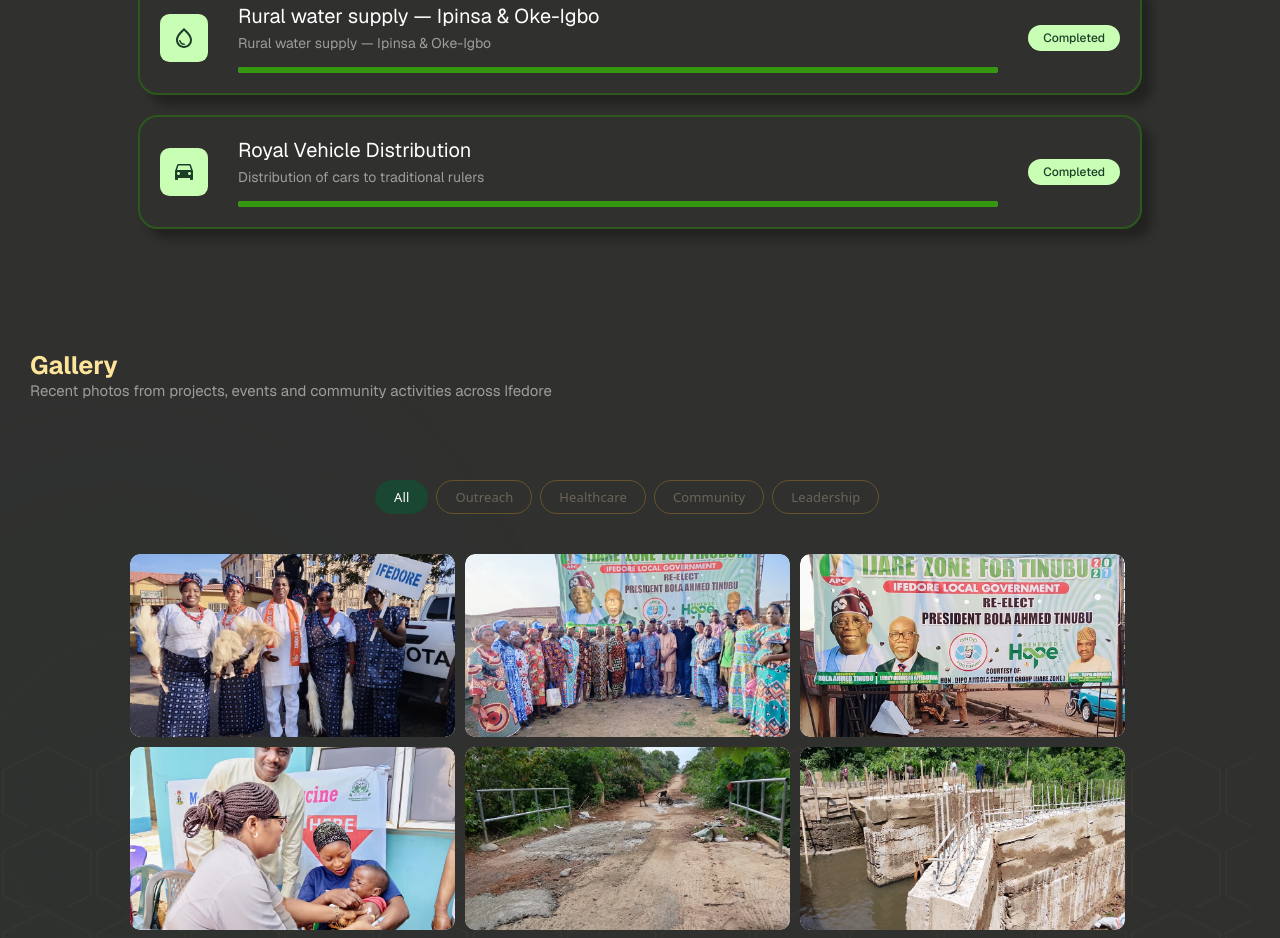
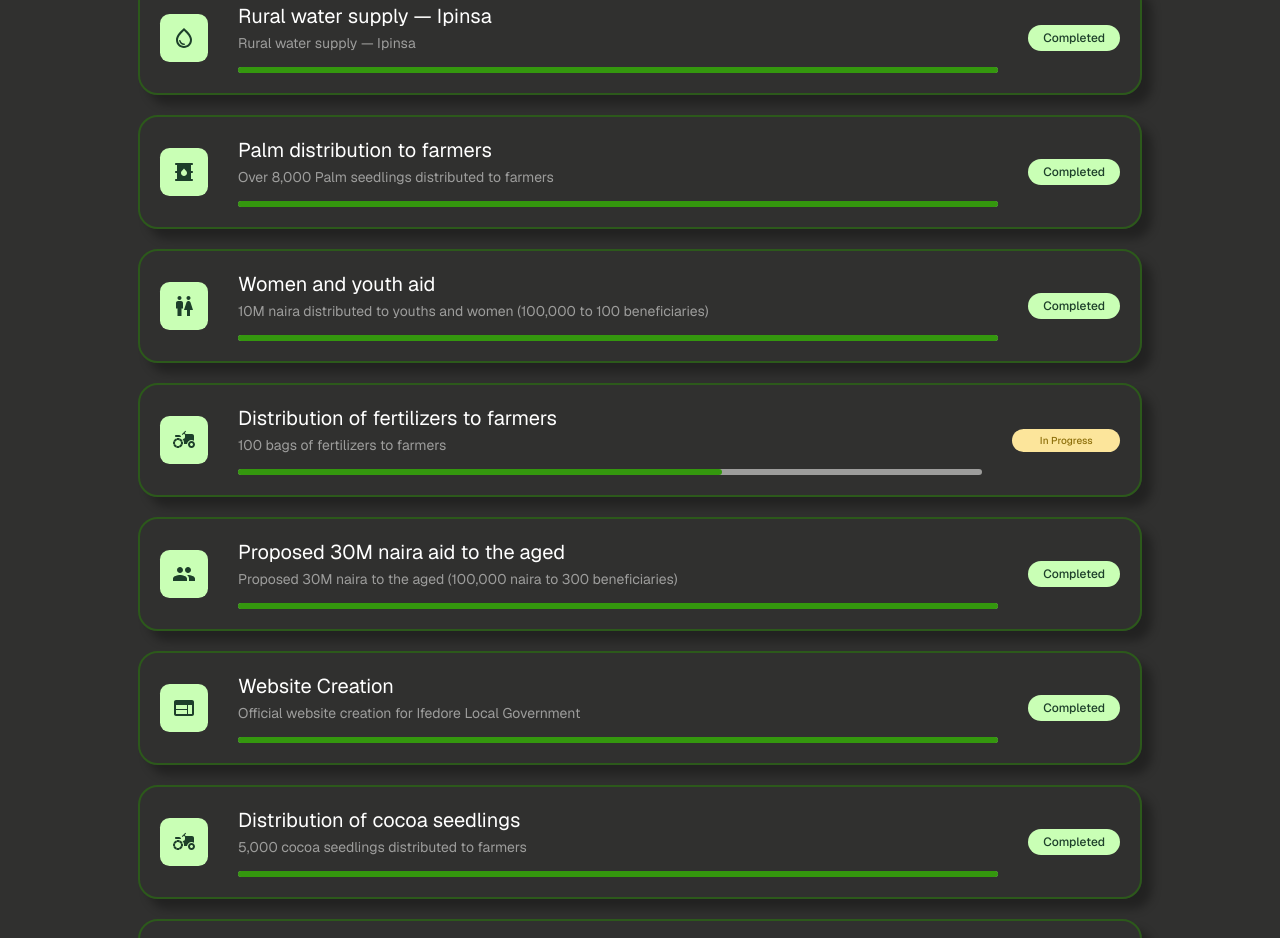
Before and after one commit to Moyo-Okans/ifedore-frontend, a React (Vite) app: page /projects in a window 1280 px wide. Shown: the part 805-1743 px from the top of the page. Built offline with nearby package versions, Linux system fonts and the light colour scheme.

Commit message:
Chairman's bio

```diff
--- a/src/pages/About.jsx
+++ b/src/pages/About.jsx
@@ -110,52 +110,52 @@ function About() {
 
                 <div className="community">
 
-                    <p><LocationOnOutlinedIcon sx={{ color: '#34970E'}}/> Ijare 1</p>
+                    <p><LocationOnOutlinedIcon sx={{ color: '#34970E'}}/> Ero Ibuji/Mariwo</p>
                     <h2 className="ward">W1</h2>
                 </div>
                 <div className="community">
 
-                    <p><LocationOnOutlinedIcon sx={{ color: '#34970E'}}/> Ijare 1</p>
+                    <p><LocationOnOutlinedIcon sx={{ color: '#34970E'}}/> Igbara-Oke 1</p>
                     <h2 className="ward">W2</h2>
                 </div>
                 <div className="community">
 
-                    <p><LocationOnOutlinedIcon sx={{ color: '#34970E'}}/> Ekamefa</p>
+                    <p><LocationOnOutlinedIcon sx={{ color: '#34970E'}}/> Igbara-Oke 2</p>
                     <h2 className="ward">W3</h2>
                 </div>
                 <div className="community">
 
-                    <p><LocationOnOutlinedIcon sx={{ color: '#34970E'}}/> Ilara Mokin 1</p>
+                    <p><LocationOnOutlinedIcon sx={{ color: '#34970E'}}/> Ijare 1</p>
                     <h2 className="ward">W4</h2>
                 </div>
                 <div className="community">
 
-                    <p><LocationOnOutlinedIcon sx={{ color: '#34970E'}}/> Ilara Mokin 1</p>
+                    <p><LocationOnOutlinedIcon sx={{ color: '#34970E'}}/> Ijare 2</p>
                     <h2 className="ward">W5</h2>
                 </div>
                 <div className="community">
 
-                    <p><LocationOnOutlinedIcon sx={{ color: '#34970E'}}/> Ipogun/Ibule</p>
+                    <p><LocationOnOutlinedIcon sx={{ color: '#34970E'}}/> Eka Mefa</p>
                     <h2 className="ward">W6</h2>
                 </div>
                 <div className="community">
 
-                    <p><LocationOnOutlinedIcon sx={{ color: '#34970E'}}/> Ero/Ibuji</p>
+                    <p><LocationOnOutlinedIcon sx={{ color: '#34970E'}}/> Ilara-Mokin 1</p>
                     <h2 className="ward">W7</h2>
                 </div>
                 <div className="community">
 
-                    <p><LocationOnOutlinedIcon sx={{ color: '#34970E'}}/> Isarun/Erigi</p>
+                    <p><LocationOnOutlinedIcon sx={{ color: '#34970E'}}/> Ilara-Mokin 2</p>
                     <h2 className="ward">W8</h2>
                 </div>
                 <div className="community">
 
-                    <p><LocationOnOutlinedIcon sx={{ color: '#34970E'}}/> Igbara-Oke 1</p>
+                    <p><LocationOnOutlinedIcon sx={{ color: '#34970E'}}/> Ipogun/Ibule</p>
                     <h2 className="ward">W9</h2>
                 </div>
                 <div className="community">
 
-                    <p><LocationOnOutlinedIcon sx={{ color: '#34970E'}}/> Igbara-Oke 2</p>
+                    <p><LocationOnOutlinedIcon sx={{ color: '#34970E'}}/> Isarun/Erigi</p>
                     <h2 className="ward">W10</h2>
                 </div>
             </div>
--- a/src/pages/Leadership.jsx
+++ b/src/pages/Leadership.jsx
@@ -93,6 +93,13 @@ function Leadership() {
           <div className="leaders">
             <div className="leader">
               <div className="picandname">
+                  <img src={HonWasiu} alt="" />
+                  <h3>Hon. Wasiu Adekunle Oluyi </h3>
+              </div>
+              <span className="post">Leader Ifedore Local Government Legislature. Ilara-Mokin Ward 1</span>
+            </div>
+            <div className="leader">
+              <div className="picandname">
                   <img src={IJWard1} alt="" />
                   <h3>Hon. Fashua Orisumibare</h3>
               </div>
@@ -119,13 +126,7 @@ function Leadership() {
               </div>
               <span className="post">Deputy Majority Leader, Councillor representing Ilara Ward 2</span>
             </div>
-            <div className="leader">
-              <div className="picandname">
-                  <img src={HonWasiu} alt="" />
-                  <h3>Hon. Wasiu Adekunle Oluyi </h3>
-              </div>
-              <span className="post">Leader Ifedore Local Government Legislature. Ilara-Mokin Ward 1</span>
-            </div>
+
             <div className="leader">
               <div className="picandname">
                   <img src={Yusuf} alt="" />
@@ -145,7 +146,7 @@ function Leadership() {
                   <img src={Obagbe} alt="" />
                   <h3>Hon. Adebayo Mayowa</h3>
               </div>
-              <span className="post">Councillor representing Oba Ikota Obagbe Ward</span>
+              <span className="post">Councillor representing Ekamefa Ward</span>
             </div>
             <div className="leader">
               <div className="picandname">
@@ -233,9 +234,9 @@ function Leadership() {
             <div className="leader">
               <div className="picandname">
                   <img src={leader3} alt="" />
-                  <h3>Mr. Ayodeji Olusanni Blackson</h3>
+                  <h3>Mr. Ayodeji Oluwasanni Blackson</h3>
               </div>
-              <span className="post">Director Of Financial Services</span>
+              <span className="post">Director Of Finance and Supply</span>
             </div>
             <div className="leader">
               <div className="picandname">
--- a/src/pages/Projects.jsx
+++ b/src/pages/Projects.jsx
@@ -5,7 +5,11 @@ import Gallery from '../components/Gallery'
 import AddRoadOutlinedIcon from '@mui/icons-material/AddRoadOutlined';
 import SchoolOutlinedIcon from '@mui/icons-material/SchoolOutlined';
 import WaterDropOutlinedIcon from '@mui/icons-material/WaterDropOutlined';
-import TimeToLeaveIcon from '@mui/icons-material/TimeToLeave';
+import TimeToLeaveIcon from '@mui/icons-material/TimeToLeave';import AgricultureIcon from '@mui/icons-material/Agriculture';
+import WebIcon from '@mui/icons-material/Web';
+import GroupIcon from '@mui/icons-material/Group';
+import WcIcon from '@mui/icons-material/Wc';
+import OilBarrelIcon from '@mui/icons-material/OilBarrel';
 import '../styles/projects.css';
 import gallerymain from '../assets/gallerymain.webp'
 
@@ -27,15 +31,15 @@ function Projects() {
               <div className="projectmain">
                 <div className="statsbar">
                   <div className="statscard">
-                      <h2>9</h2>
+                      <h2>25+</h2>
                       <span>Completed</span>
                   </div>
                   <div className="statscard">
-                      <h2>4</h2>
+                      <h2>1</h2>
                       <span>In Progress</span>
                   </div>
                   <div className="statscard">
-                       <h2>3</h2>
+                       <h2>4+</h2>
                       <span>Planned</span>
                   </div>
 
@@ -49,14 +53,14 @@ function Projects() {
                 </div>
                 <div className="txt0">
                   <span>Road infrastructure upgrade</span>
-                  <p>Started March 2026 · 65% done</p>
+                  <p>Started March 2026 · Completed</p>
                   <div className="progressbar">
-                    <div className="progressline0">
+                    <div className="progressline">
 
                     </div>
                   </div>
                 </div>
-                <span className="status0">In Progress</span>
+                <span className="status">Completed</span>
             </div>
             <div className="a1">
                 <div className="iconachive">
@@ -76,11 +80,101 @@ function Projects() {
             </div>
             <div className="a1">
                 <div className="iconachive">
-                    <WaterDropOutlinedIcon />
+                    <WaterDropOutlinedIcon/>
                 </div>
                 <div className="txt0">
-                  <span>Rural water supply — Ipinsa & Oke-Igbo</span>
-                  <p>Rural water supply — Ipinsa & Oke-Igbo</p>
+                  <span>Rural water supply — Ipinsa</span>
+                  <p>Rural water supply — Ipinsa</p>
+                  <div className="progressbar">
+                    <div className="progressline">
+
+                    </div>
+                  </div>
+                </div>
+                <span className="status">Completed</span>
+            </div>
+            <div className="a1">
+                <div className="iconachive">
+                    <OilBarrelIcon/>
+                </div>
+                <div className="txt0">
+                  <span>Palm distribution to farmers</span>
+                  <p>Over 8,000 Palm seedlings distributed to farmers</p>
+                  <div className="progressbar">
+                    <div className="progressline">
+
+                    </div>
+                  </div>
+                </div>
+                <span className="status">Completed</span>
+            </div>
+            <div className="a1">
+                <div className="iconachive">
+                   <WcIcon/>
+                </div>
+                <div className="txt0">
+                  <span>Women and youth aid</span>
+                  <p>10M naira distributed to youths and women (100,000 to 100 beneficiaries)</p>
+                  <div className="progressbar">
+                    <div className="progressline">
+
+                    </div>
+                  </div>
+                </div>
+                <span className="status">Completed</span>
+            </div>
+            <div className="a1">
+                <div className="iconachive">
+                    <AgricultureIcon />
+                </div>
+                <div className="txt0">
+                  <span>Distribution of fertilizers to farmers</span>
+                  <p>100 bags of fertilizers to farmers</p>
+                  <div className="progressbar">
+                    <div className="progressline0">
+
+                    </div>
+                  </div>
+                </div>
+                <span className="status0">In Progress</span>
+            </div>
+            <div className="a1">
+                <div className="iconachive">
+                    <GroupIcon />
+                </div>
+                <div className="txt0">
+                  <span>Proposed 30M naira aid to the aged</span>
+                  <p>Proposed 30M naira to the aged (100,000 naira to 300 beneficiaries)</p>
+                  <div className="progressbar">
+                    <div className="progressline">
+
+                    </div>
+                  </div>
+                </div>
+                <span className="status">Completed</span>
+            </div>
+            <div className="a1">
+                <div className="iconachive">
+                    <WebIcon />
+                </div>
+                <div className="txt0">
+                  <span>Website Creation</span>
+                  <p>Official website creation for Ifedore Local Government</p>
+                  <div className="progressbar">
+                    <div className="progressline">
+
+                    </div>
+                  </div>
+                </div>
+                <span className="status">Completed</span>
+            </div>
+            <div className="a1">
+                <div className="iconachive">
+                    <AgricultureIcon />
+                </div>
+                <div className="txt0">
+                  <span>Distribution of cocoa seedlings</span>
+                  <p>5,000 cocoa seedlings distributed to farmers</p>
                   <div className="progressbar">
                     <div className="progressline">
 
--- a/src/styles/chairman.css
+++ b/src/styles/chairman.css
@@ -359,9 +359,10 @@ margin-top: 10px;
     padding-top: 20px;
     background-color: #30302F;
     color: white;
+    width: 100%;
 }
 .biography{
-    width: 90%;
+    width: 80%;
 }
 .biography h2{
     font-size: 26px;
@@ -378,7 +379,7 @@ margin-top: 10px;
     line-height: 35px;
 }
 .right{
-    width: 80%;
+    width: 70%;
     display: flex;
     flex-direction: column;
     align-items: center;
@@ -418,7 +419,7 @@ margin-top: 10px;
 
 }
 .a1{
-    width: 50%;
+    width: 80%;
     display: flex;
     gap: 30px;
     padding: 20px;
@@ -432,6 +433,7 @@ margin-top: 10px;
     font-size: 14px;
     color: #9D9D9C;
     margin-top: 7px;
+    line-height: 25px;
 }
 .txt span{
     color: #ffffff;
```
Also changed, not shown: src/pages/Chairman.jsx (+22 -2 lines).
